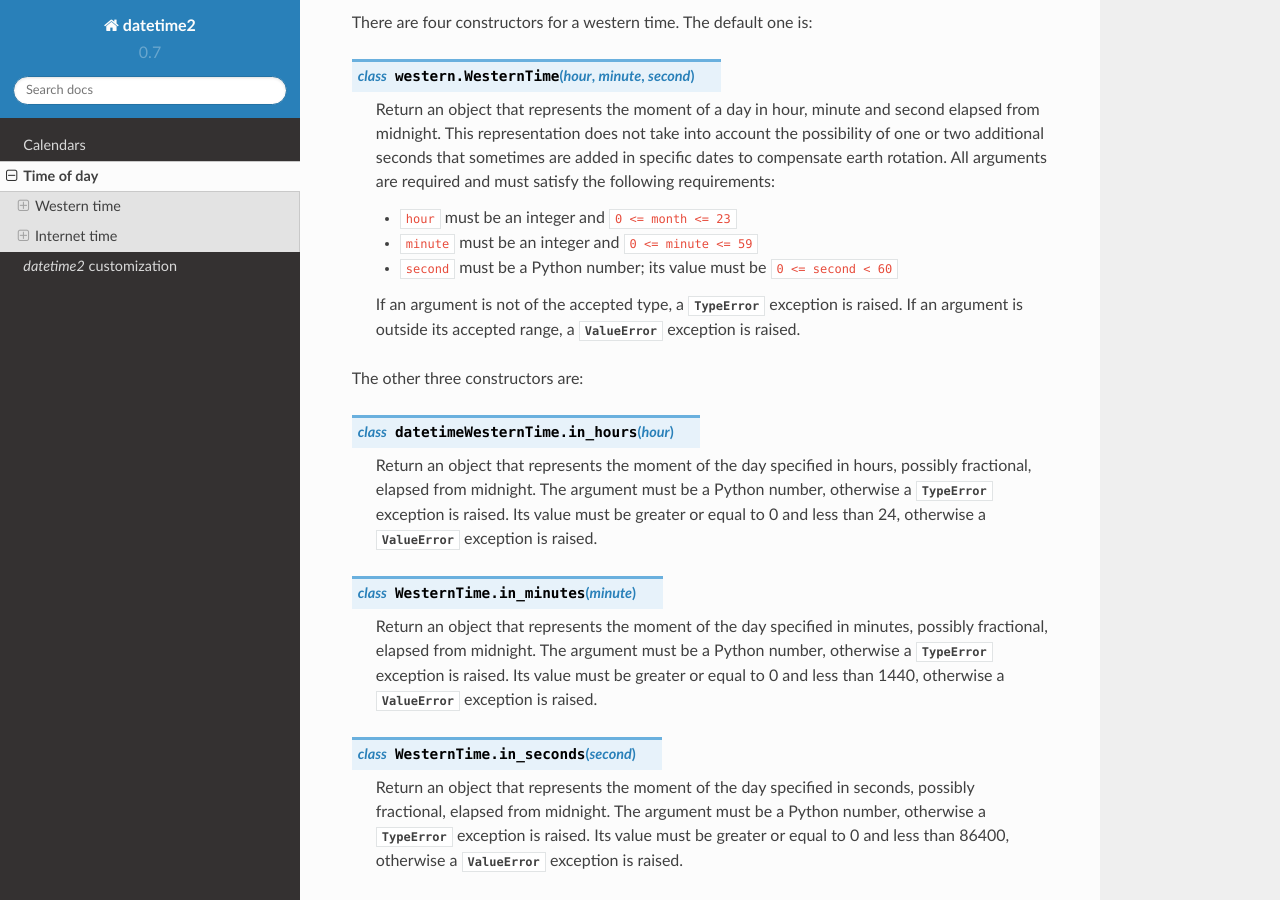
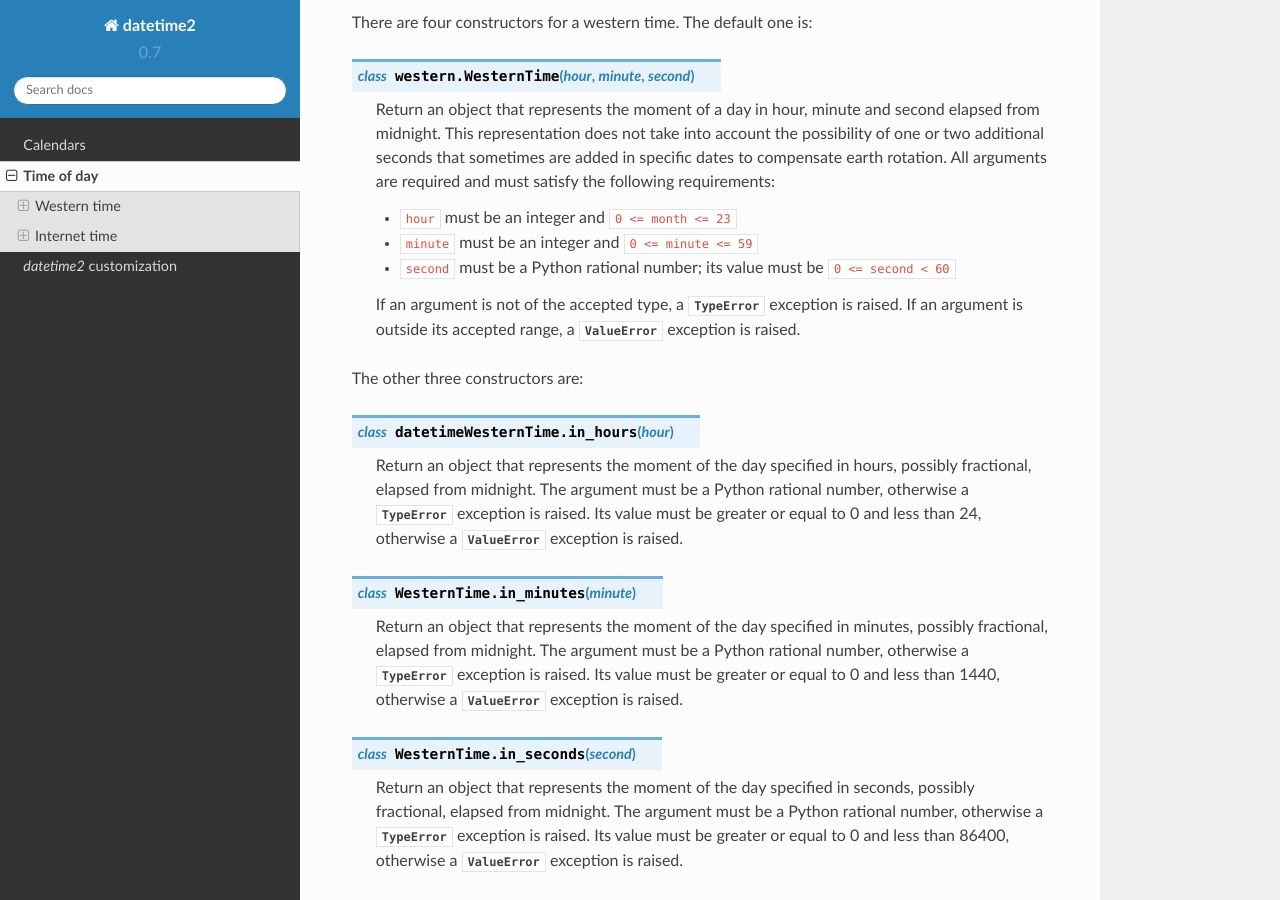
Before and after one commit to fricciardi/datetime2, a Sphinx documentation site: the page built from docs/timeofday.rst, in a window 1280 px wide and 900 px high, scrolled down 715 px. Built offline with Sphinx 7.4.7 and the Read the Docs theme 2.0.0, drawn with Linux system fonts in a browser that asks for light colours; some of the changed text lies outside the part shown.

Commit message:
Fixed definition of many arguments as "rational" number

```diff
--- a/docs/timeofday.rst
+++ b/docs/timeofday.rst
@@ -54,7 +54,7 @@ There are four constructors for a western time. The default one is:
 
    * ``hour`` must be an integer and ``0 <= month <= 23``
    * ``minute`` must be an integer and ``0 <= minute <= 59``
-   * ``second`` must be a Python number; its value must be ``0 <= second < 60``
+   * ``second`` must be a Python rational number; its value must be ``0 <= second < 60``
 
    If an argument is not of the accepted type, a :exc:`TypeError` exception
    is raised. If an argument is outside its accepted range, a
@@ -66,7 +66,7 @@ The other three constructors are:
 
    Return an object that represents the moment of the day specified in
    hours, possibly fractional, elapsed from midnight. The argument must be a
-   Python number, otherwise a :exc:`TypeError` exception is raised. Its
+   Python rational number, otherwise a :exc:`TypeError` exception is raised. Its
    value must be greater or equal to 0 and less than 24, otherwise a
    :exc:`ValueError` exception is raised.
 
@@ -74,7 +74,7 @@ The other three constructors are:
 
    Return an object that represents the moment of the day specified in
    minutes, possibly fractional, elapsed from midnight. The argument must be
-   a Python number, otherwise a :exc:`TypeError` exception is raised. Its
+   a Python rational number, otherwise a :exc:`TypeError` exception is raised. Its
    value must be greater or equal to 0 and less than 1440, otherwise a
    :exc:`ValueError` exception is raised.
 
@@ -82,7 +82,7 @@ The other three constructors are:
 
    Return an object that represents the moment of the day specified in
    seconds, possibly fractional, elapsed from midnight. The argument must be
-   a Python number, otherwise a :exc:`TypeError` exception is raised. Its
+   a Python rational number, otherwise a :exc:`TypeError` exception is raised. Its
    value must be greater or equal to 0 and less than 86400, otherwise a
    :exc:`ValueError` exception is raised.
 
@@ -204,7 +204,7 @@ The default constructor for Internet time is:
 .. class:: InternetTime(beat)
 
    Return an object that represents the time in thousandths of a day. The
-   ``beat`` argument is required and must be Python number; its value must
+   ``beat`` argument is required and must be Python rational number; its value must
    be equal or greater than 0 and less than 1000. If the argument is not a
    Python number, a :exc:`TypeError` exception is raised. If the argument
    is outside its accepted range, a :exc:`ValueError` exception is raised.
```
